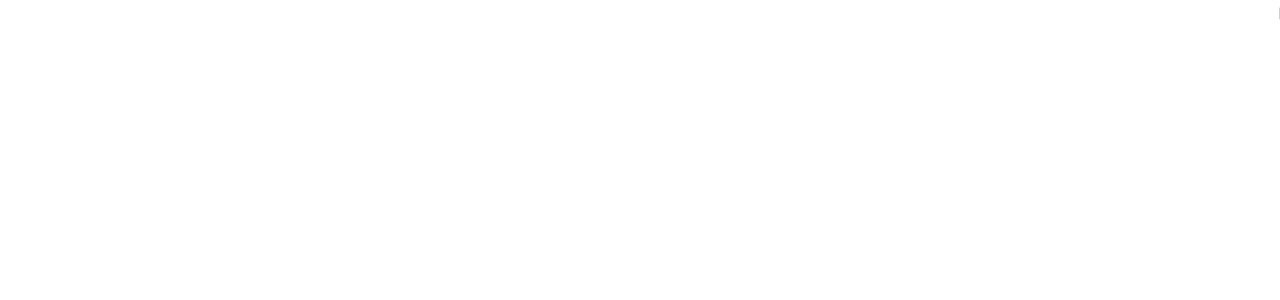
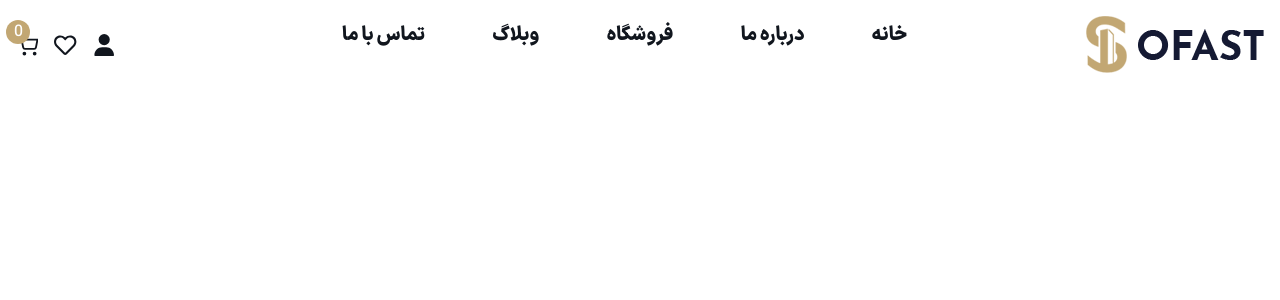
Before and after one commit to mohammadmehdidalvandii/sofast-homeShop, a Next.js app: page / in a window 1280 px wide. Shown: the top 300 px of the page. Built offline with nearby package versions, Linux system fonts and the light colour scheme.

Commit message:
Create section navbar

```diff
--- /dev/null
+++ b/src/app/components/module/Navbar/Navbar.js
@@ -0,0 +1,55 @@
+import React from 'react';
+import style from './Navbar.module.css';
+import Link from 'next/link';
+import { FaUser } from "react-icons/fa6";
+import { FaRegHeart } from "react-icons/fa";
+import { FiShoppingCart } from "react-icons/fi";
+
+
+function Navbar() {
+  return (
+    <section className={`${style.navBar} ${'d-none d-lg-block'}`}>
+        <div className="containers">
+            <div className={style.navbar_wrapper}>
+                <Link href='/' className={style.navbar_link_logo}>
+                    <img src="/images/logo.png" alt="logo nabvar" className={style.navbar_link_img} />
+                </Link>
+                <ul className={style.navbar_items}>
+                    <li className={style.navbar_item}>
+                        <Link href='/' className={style.navbar_item_link}>خانه</Link>
+                    </li>
+                    <li className={style.navbar_item}>
+                        <Link href='/' className={style.navbar_item_link}>درباره ما</Link>
+                    </li>
+                    <li className={style.navbar_item}>
+                        <Link href='/' className={style.navbar_item_link}>فروشگاه</Link>
+                    </li>
+                    <li className={style.navbar_item}>
+                        <Link href='/' className={style.navbar_item_link}>وبلاگ</Link>
+                    </li>
+                    <li className={style.navbar_item}>
+                        <Link href='/' className={style.navbar_item_link}>تماس با ما</Link>
+                    </li>
+                </ul>
+
+                <div className={style.navbar_wrapper_link}>
+                    <Link href='/' className={style.navbar_link_menu}>
+                        <span className={style.navbar_link_icon}><FaUser/></span>
+                    </Link>
+                    <Link href='/' className={style.navbar_link_menu}>
+                        <span className={style.navbar_link_icon}><FaRegHeart/></span>
+                    </Link>
+                    <Link href='/' className={style.navbar_link_menu}>
+                        <span className={style.navbar_link_icon}>
+                            <FiShoppingCart/>
+                        </span>
+                        <span className={style.navbar_link_number}>0</span>
+                    </Link>
+                </div>
+            </div>
+        </div>
+    </section>
+  )
+}
+
+export default Navbar
--- /dev/null
+++ b/src/app/components/module/Navbar/Navbar.module.css
@@ -0,0 +1,81 @@
+.navBar{
+    display: block;
+    width: 100%;
+    margin: 1rem 0;
+}
+.navbar_wrapper{
+    display: flex;
+    align-items: center;
+    justify-content: space-between;
+}
+.navbar_link_logo{
+    display: block;
+}
+.navbar_link_img{
+    width: 100%;
+}
+.navbar_items{
+    display: flex;
+    align-items: center;
+}
+.navbar_item{
+    margin: 0 1.5rem;
+}
+.navbar_item_link{
+    text-decoration: none;
+    font-family: var(--black);
+    font-size: 1.2rem;
+    font-weight: 700;
+    color: var(--colorBlack);
+    padding: 0.4rem 0.6rem;
+    border-radius: 0.6rem;
+    transition: all 0.4s ease-in;
+}
+.navbar_item_link:hover{
+    background-color: var(--colorBrown);
+    padding: 0.4rem 0.6rem;
+    color: var(--colorWhite);
+}
+.navbar_item_link_active{
+    text-decoration: none;
+    font-family: var(--bold);
+    font-size: 1.2rem;
+    font-weight: 700;
+    background-color: var(--colorBrown);
+    padding: 0.4rem 0.6rem;
+    color: var(--colorWhite);
+}
+
+.navbar_wrapper_link{
+    display: flex;
+    align-items: center;
+}
+.navbar_link_menu{
+    margin-right: 1rem;
+    display: block;
+    position: relative;
+    transition: all 0.4s ease-in;
+}
+.navbar_link_menu:hover .navbar_link_icon{
+    color: var(--colorBrown);
+}
+.navbar_link_icon{
+    font-size: 1.4rem;
+    color: var(--colorBlack);
+    transition: all 0.4s ease-in;
+
+}
+.navbar_link_number{
+    display: flex;
+    align-items: center;
+    justify-content: center;
+    position: absolute;
+    top: -0.5rem;
+    left: -0.6rem;
+    width: 1.5rem;
+    height: 1.5rem;
+    border-radius: 50%;
+    background-color: var(--colorBrown);
+    color: var(--colorWhite);
+    transition: all 0.4s ease-out;
+}
--- a/src/app/page.js
+++ b/src/app/page.js
@@ -1,8 +1,11 @@
 import React from 'react'
+import Navbar from './components/module/Navbar/Navbar'
 
 function page() {
   return (
-    <div>page</div>
+    <>
+      <Navbar/>
+    </>
   )
 }
 
```
Also changed, not shown: public/images/logo.png (added).
